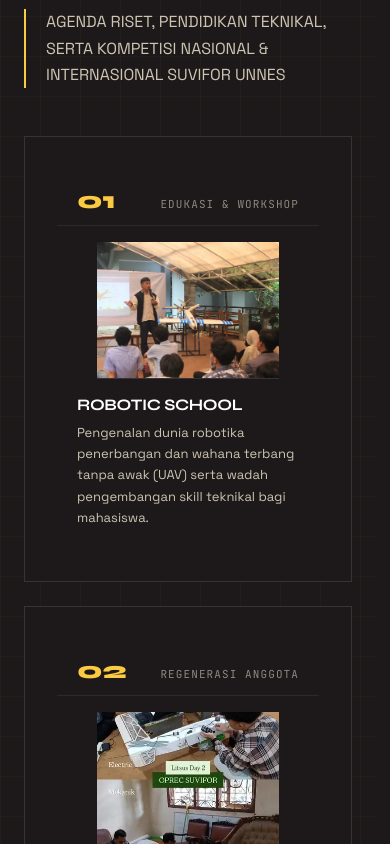
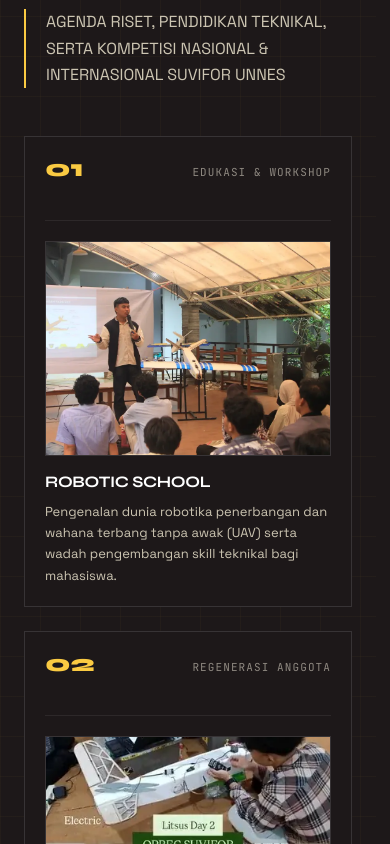
Before and after one commit to Galang-RP/suvivor-unnes-landing-page, a React (Vite) app: page / in a window 390 px wide. Shown: the part 2960-3804 px from the top of the page. Built offline with nearby package versions, Linux system fonts and the light colour scheme.

Commit message:
perbaiki img

```diff
--- a/src/components/WorkPrograms.css
+++ b/src/components/WorkPrograms.css
@@ -58,9 +58,10 @@
 }
 
 .work-program-card {
+  min-width: 0;
   border: 1px solid var(--color-border);
   background: var(--color-background);
-  padding: 32px;
+  padding: 24px;
   transition: background 0.2s ease;
 }
 
@@ -99,7 +100,9 @@
   display: flex;
   align-items: baseline;
   justify-content: space-between;
-  padding: 24px 24px 16px;
+  min-height: 64px;
+  gap: 16px;
+  padding: 0 0 16px;
   border-bottom: 1px solid #37333599;
 }
 
@@ -109,16 +112,19 @@
 }
 
 .work-program-category {
-  font: 400 11px/1 var(--font-mono);
+  text-align: right;
+  font: 400 11px/1.5 var(--font-mono);
   letter-spacing: 0.1em;
   text-transform: uppercase;
   color: #8e8880;
 }
 
 .work-program-image {
+  width: 100%;
+  margin: 20px 0 0;
   aspect-ratio: 4/3;
   overflow: hidden;
-  border-bottom: 1px solid var(--color-border);
+  border: 1px solid var(--color-border);
   background: #1a1516;
 }
 
@@ -132,12 +138,13 @@
 
 @media (hover: hover) {
   .work-program-card:hover .work-program-image img {
-    transform: scale(1.05);
+    transform: scale(1.025);
   }
 }
 
 .work-program-title {
-  margin: 16px 24px 8px;
+  margin: 20px 0 8px;
+  overflow-wrap: anywhere;
   font: 700 clamp(18px, 2.2vw, 22px)/1.3 var(--font-display);
   color: var(--color-text);
   letter-spacing: -0.02em;
@@ -152,7 +159,7 @@
 }
 
 .work-program-description {
-  margin: 0 24px 24px;
+  margin: 0;
   font: 400 14px/1.65 var(--font-body);
   color: var(--color-muted);
 }
@@ -172,16 +179,18 @@
   }
 
   .work-program-card-header {
-    padding: 20px 20px 12px;
+    padding: 0 0 12px;
   }
 
+  .work-program-card { padding: 20px; }
+
   .work-program-title {
-    margin: 12px 20px 6px;
+    margin: 16px 0 8px;
     font-size: clamp(16px, 4vw, 19px);
   }
 
   .work-program-description {
-    margin: 0 20px 20px;
+    margin: 0;
     font-size: 13px;
   }
 }
```
